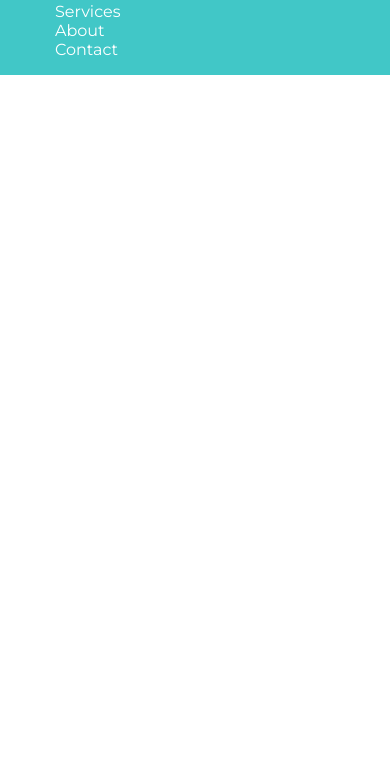
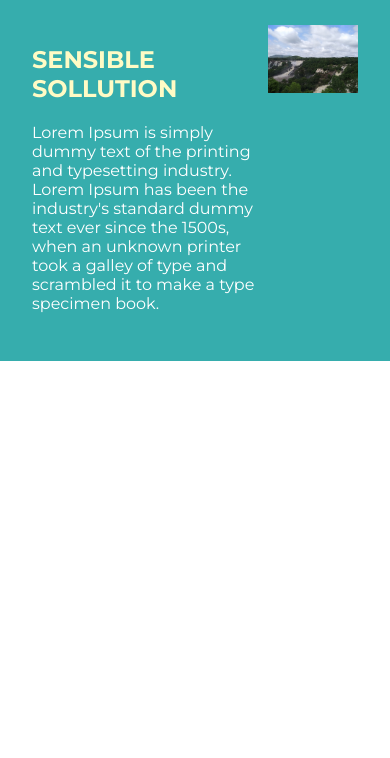
Before and after one commit to ayush8010720467/css-grid, a website: page index.html in a window 390 px wide. Shown: the part 82-840 px from the top of the page. Drawn offline with Linux system fonts and the light colour scheme.

Commit message:
added the content along with the image and the css grids to handle the responsiveness of the image

```diff
--- a/css/main.css
+++ b/css/main.css
@@ -3,6 +3,8 @@
     body{
         margin: 0%;
         font-family: 'Montserrat', sans-serif;
+        display: grid;
+        grid-template-rows: 51px,30%;
     }
     a { text-decoration: none;}
     ul { list-style-type: none ; float: right}
@@ -17,8 +19,6 @@
         text-align: center;
         font-weight: bold;
         display: inline-block;
-        grid-column-start: logo-start;
-        grid-column-end: span nav-end;
     }
 
 header{
@@ -27,3 +27,28 @@ header{
     display: grid;
     grid-template-columns: [logo-start] fit-content(20%) [nav-start] auto [nav-end];
 }
+/* #view{
+    object-fit: cover;
+    width: 950px;
+    height: 550px;
+} */
+section#hero{
+ background-color: #36adad ;
+ padding: 2em ;
+ border-top: 5px solid #2ea0a0 ;
+
+ display: grid ;
+ grid-template-columns: repeat(2,auto) ;
+}
+#content h1{
+    text-transform: uppercase;
+    color: #fffbc5
+}
+#content p{
+    color: #fff;
+}
+img{
+    max-width: 100%;
+    background-size: cover;
+    margin: 0 auto;
+}
--- a/index.html
+++ b/index.html
@@ -21,5 +21,16 @@
 
         </nav>
     </header>
+    <section id="hero">
+        <div id="content">
+            <h1>Sensible Sollution</h1>
+            <p>
+                Lorem Ipsum is simply dummy text of the printing and typesetting industry.
+                Lorem Ipsum has been the industry's standard dummy text ever since the 1500s,
+                when an unknown printer took a galley of type and scrambled it to make a type specimen book.
+            </p>
+        </div>
+        <img src="images/view.jpg" id="view">
+    </section>
 </body>
 </html>
```
Also changed, not shown: images/view.jpg (added).
